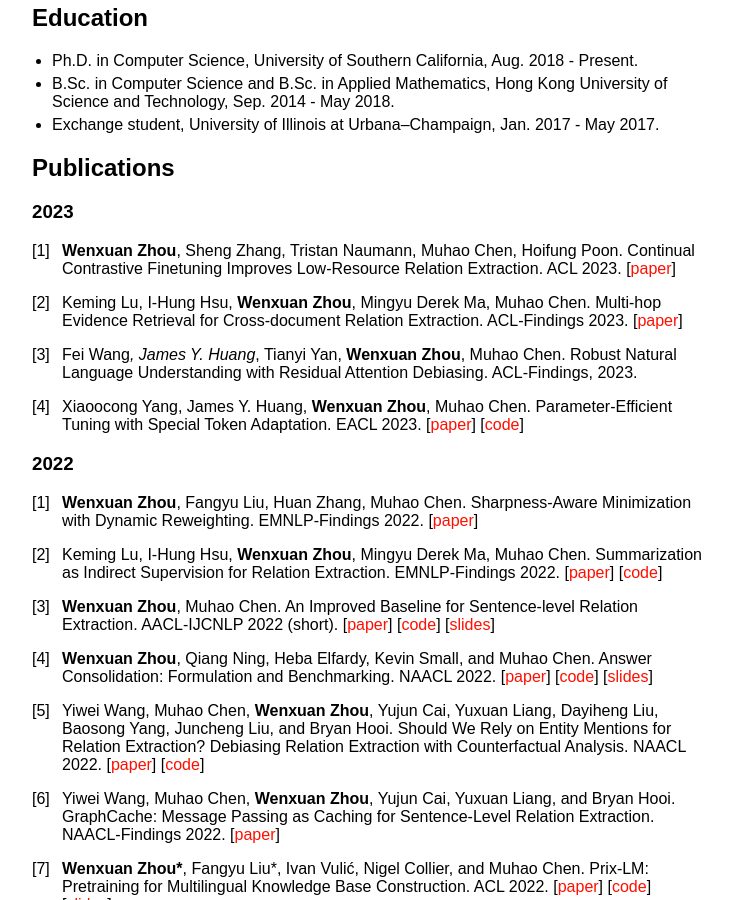
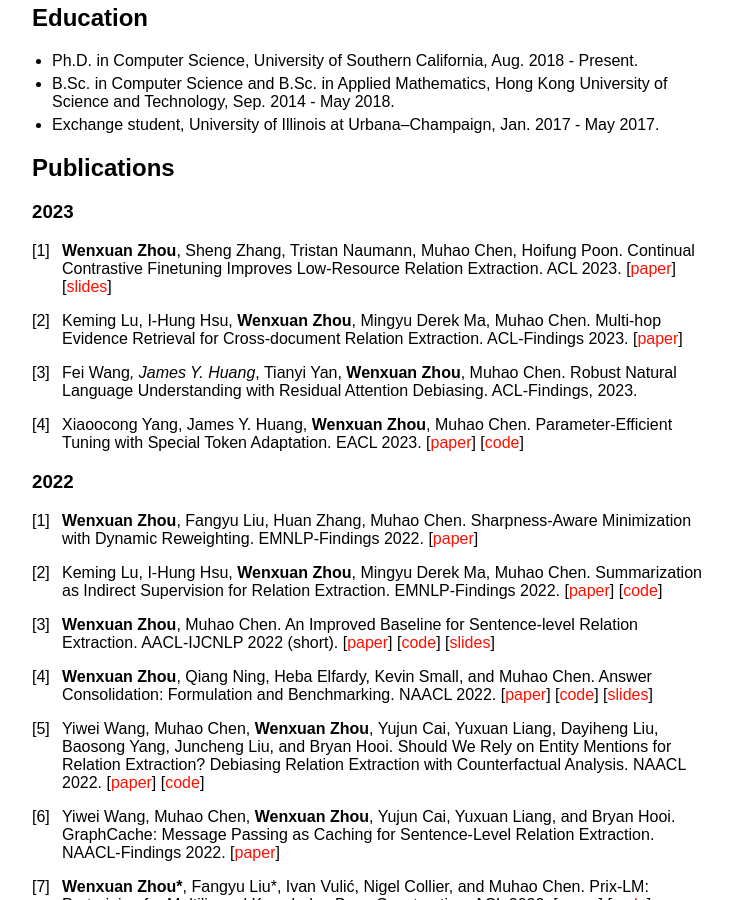
Before and after one commit to wzhouad/wzhouad.github.io, a Jekyll site: the page built from index.md, in a window 1280 px wide and 900 px high, scrolled down 302 px. Shown: the whole window, without its empty margins (258-990 px from the left). Built offline with Jekyll 4.4.1, drawn with Linux system fonts in a browser that asks for light colours; our own code applies the rules of GitHub Pages for plain Markdown files.

Commit message:
add slide

```diff
--- a/index.md
+++ b/index.md
@@ -17,7 +17,7 @@
 
 ### 2023
 
-1. **Wenxuan Zhou**, Sheng Zhang, Tristan Naumann, Muhao Chen, Hoifung Poon. Continual Contrastive Finetuning Improves Low-Resource Relation Extraction. ACL 2023. \[[paper](https://arxiv.org/abs/2212.10823)\]
+1. **Wenxuan Zhou**, Sheng Zhang, Tristan Naumann, Muhao Chen, Hoifung Poon. Continual Contrastive Finetuning Improves Low-Resource Relation Extraction. ACL 2023. \[[paper](https://arxiv.org/abs/2212.10823)\] \[[slides](slides/CCF_ACL23.pdf)\]
 
 1. Keming Lu, I-Hung Hsu, **Wenxuan Zhou**, Mingyu Derek Ma, Muhao Chen. Multi-hop Evidence Retrieval for Cross-document Relation Extraction. ACL-Findings 2023. \[[paper](https://arxiv.org/abs/2212.10786)\]
 
```
Also changed, not shown: 1 other file.
